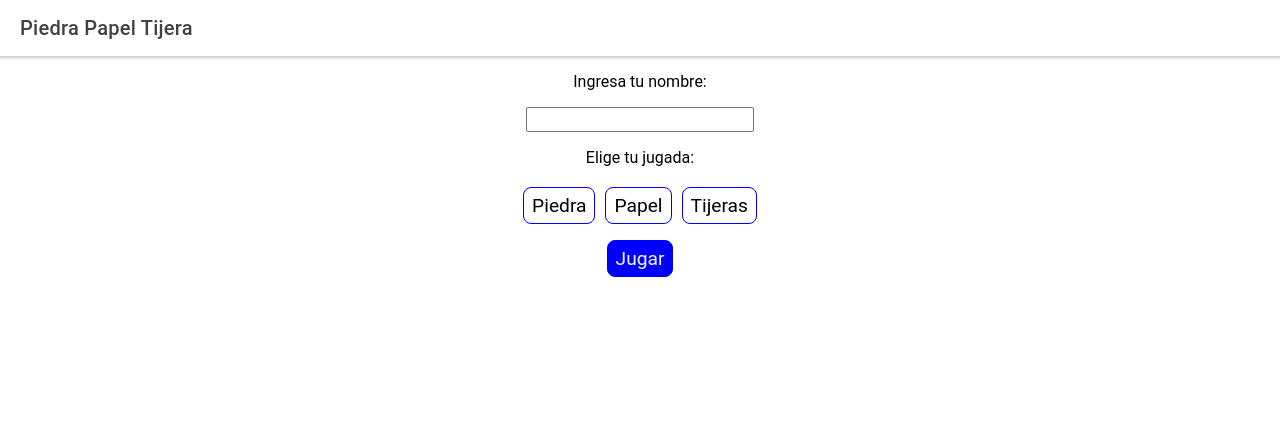
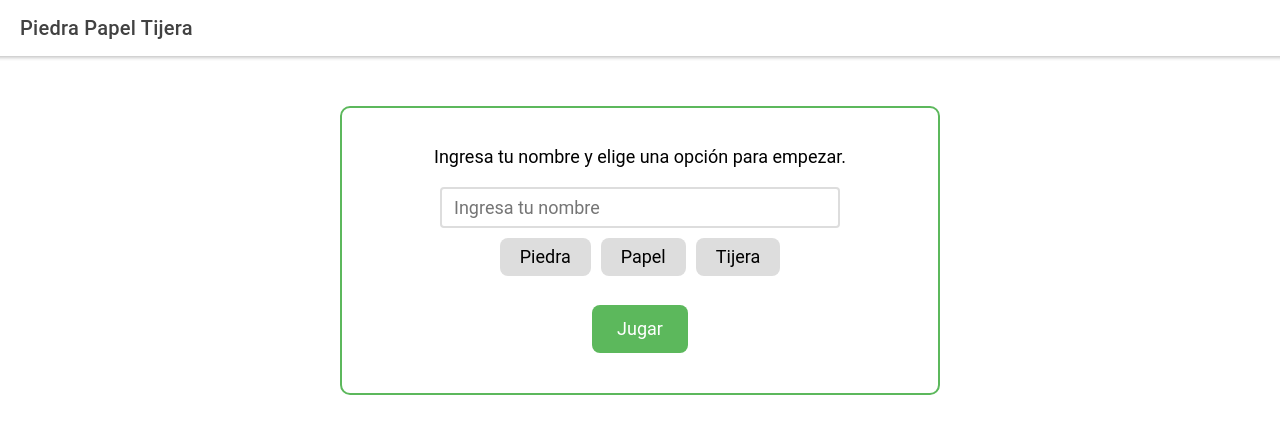
Before and after one commit to Franm0rales/Front_PPT, a React (Create React App) app: page /home in a window 1280 px wide. Shown: the top 434 px of the page. Built offline with nearby package versions, Linux system fonts and the light colour scheme.

Commit message:
css y condicionales en el return

```diff
--- a/package.json
+++ b/package.json
@@ -27,6 +27,7 @@
     "react-router": "^5.2.0",
     "react-router-dom": "^5.3.4",
     "react-scripts": "^5.0.0",
+    "sweetalert2": "^11.7.3",
     "typescript": "^4.1.3",
     "web-vitals": "^0.2.4",
     "workbox-background-sync": "^5.1.4",
--- a/src/components/Juego.css
+++ b/src/components/Juego.css
@@ -1,43 +1,83 @@
-.juego-container {
-    max-width: 500px;
-    margin: 0 auto;
+.container {
+  border: 2px solid #5cb85c;
+  border-radius: 10px;
+  margin: 50px auto;
+  padding: 20px;
+  max-width: 600px;
   text-align: center;
 }
 
-  .elecciones-container {
+.title {
+  margin-bottom: 20px;
+}
+
+.mensaje {
+  font-size: 18px;
+  margin-bottom: 20px;
+}
+
+.opciones {
+  margin-bottom: 20px;
+}
+
+.nombre-input {
+  font-size: 18px;
+  padding: 8px 12px;
+  margin-bottom: 10px;
+  border: 2px solid #ddd;
+  border-radius: 4px;
+  width: 100%;
+  max-width: 400px;
+}
+
+.botones-container {
   display: flex;
   justify-content: center;
   gap: 10px;
-    margin-top: 20px;
+  margin-bottom: 10px;
 }
 
-  button {
-    font-size: 1.2rem;
-    padding: 8px !important;
-background: transparent;
-border: 1px solid blue !important;
-border-radius: 8px !important;
+.boton-piedra, .boton-papel, .boton-tijera {
+  font-size: 18px;
+  padding: 10px 20px;
+  background-color: #ddd;
+  border: none;
+  border-radius: 8px;
+  cursor: pointer;
+}
 
+.boton-piedra:hover, .boton-papel:hover, .boton-tijera:hover {
+  background-color: #bbb;
+}
 
+.boton-piedra:active, .boton-papel:active, .boton-tijera:active {
+  background-color: #aaa;
+}
+
+.boton-jugar {
+  font-size: 18px;
+  padding: 15px 25px;
+  background-color: #5cb85c;
+  border-radius: 8px;
+  color: #fff;
 
 }
-  .btn-jugar{
-    margin-top: 16px;
-    padding: 16px;
-    border-radius: 8px;
-    background-color: blue;
-    color:  whitesmoke;
-  }
-  .resultado-container {
+
+.resultado {
   margin-top: 20px;
+  border-collapse: collapse;
 }
 
-  @media only screen and (max-width: 768px) {
-    .elecciones-container {
-      flex-direction: column;
+.resultado th {
+  border: 1px solid black;
+  background-color: #a0e6a0;
+  padding: 10px;
+  text-align: center;
 }
 
-    button {
-      margin-top: 10px;
+.resultado td {
+  border: 1px solid black;
+
+  padding: 10px;
+  text-align: center;
 }
-  }
--- a/src/components/Juego.tsx
+++ b/src/components/Juego.tsx
@@ -1,83 +1,119 @@
-import React, { useState } from "react";
-import { IonIcon } from "@ionic/react";
-import {document} from "ionicons/icons"
+import React, { useState, useEffect } from "react";
 import "./Juego.css";
 
 const elecciones = ["piedra", "papel", "tijeras"];
 
+
 const Juego = () => {
   const [nombreJugador, setNombreJugador] = useState("");
   const [eleccionJugador, setEleccionJugador] = useState("");
+  const [eleccionPendiente, setEleccionPendiente] = useState("");
   const [eleccionOponente, setEleccionOponente] = useState("");
   const [resultado, setResultado] = useState("");
+  const [iniciado, setIniciado] = useState(false);
+  const [contador, setContador] = useState(3);
 
-  const manejarNombreJugador = (e: React.ChangeEvent<HTMLInputElement>) => {
+  const elegirNombreJugador = (e: React.ChangeEvent<HTMLInputElement>) => {
     setNombreJugador(e.currentTarget.value);
   };
 
-  const manejarClicEleccion = (e: React.MouseEvent<HTMLButtonElement>) => {
-    setEleccionJugador(e.currentTarget.value);
+  const clickEleccion = (e: React.MouseEvent<HTMLButtonElement>) => {
+    setEleccionPendiente(e.currentTarget.value);
+    alert(`Has elegido ${e.currentTarget.value}. Pulsa "Jugar" para continuar.`);
   };
 
   const jugar = () => {
-    // Verificar si el jugador ingresó su nombre y eligió una opción antes de jugar
-    if (!nombreJugador || !eleccionJugador) {
+    // Introducir el nombre y verificarlo junto a la eleccion
+    if (!nombreJugador || !eleccionPendiente) {
       alert("Ingresa tu nombre y elige una opción antes de jugar.");
       return;
     }
 
-    // Generar la elección aleatoria del oponente
+    setIniciado(true);
+    setContador(3); // establecer el contador en 3 segundos
+
+    //Eleccion random del oponente
     const eleccionMaquina = elecciones[Math.floor(Math.random() * 3)];
     setEleccionOponente(eleccionMaquina);
 
-    // Determinar el resultado de la ronda
+    // Resultado
     let resultadoRonda;
-    if (eleccionJugador === eleccionMaquina) {
+    if (eleccionPendiente === eleccionMaquina) {
       resultadoRonda = "Empate";
     } else if (
-      (eleccionJugador === "piedra" && eleccionMaquina === "tijeras") ||
-      (eleccionJugador === "papel" && eleccionMaquina === "piedra") ||
-      (eleccionJugador === "tijeras" && eleccionMaquina === "papel")
+      (eleccionPendiente === "piedra" && eleccionMaquina === "tijera") ||
+      (eleccionPendiente === "papel" && eleccionMaquina === "piedra") ||
+      (eleccionPendiente === "tijera" && eleccionMaquina === "papel")
     ) {
       resultadoRonda = "Ganaste";
     } else {
       resultadoRonda = "Perdiste";
     }
 
-    // Actualizar el estado del resultado y reiniciar la elección del jugador
+    // Actualiza el estado y reinicia la eleccion
     setResultado(
-      `Elegiste ${eleccionJugador}. El oponente eligió ${eleccionMaquina}. ${resultadoRonda}.`
+      `${nombreJugador}, elegiste ${eleccionPendiente}. El oponente eligió ${eleccionMaquina}. ${resultadoRonda}.`
     );
+    setEleccionJugador(eleccionPendiente);
+    setEleccionPendiente("");
+  };
+  //Contador de 3 para conocer resultado
+  useEffect(() => {
+    if (contador === 0) {
+      // Si el contador llega a cero, detener la cuenta
+      return;
+    }
 
-  };
+    const intervalId = setInterval(() => {
+      setContador((prevContador) => prevContador - 1);
+    }, 1000);
+
+    return () => clearInterval(intervalId);
+  }, [contador]);
 
   return (
-    <div className="juego-container">
-      <p>Ingresa tu nombre:</p>
-      <input type="text" value={nombreJugador} onChange={manejarNombreJugador} />
-      <p>Elige tu jugada:</p>
-      <div className="elecciones-container">
-        <button className="btn-eleccion" onClick={manejarClicEleccion} value="piedra">
-          Piedra
-        </button>
-        <button className="btn-eleccion" onClick={manejarClicEleccion} value="papel">
-          Papel
-        </button>
-        <button className="btn-eleccion" onClick={manejarClicEleccion} value="tijeras">
-          Tijeras
-        </button>
-      </div>
+    <div className="container">
 
-      <button className="btn-jugar" onClick={jugar}>Jugar</button>
-      {eleccionOponente && (
-        <div className="resultado-container">
-          <p>Tu elegiste: {eleccionJugador}</p>
-          <p>El oponente eligió: {eleccionOponente}</p>
-          <p>{resultado}</p>
-        </div>
-      )}
+  <p className="mensaje">
+    {nombreJugador
+      ? eleccionJugador
+        ? `${nombreJugador}, elegiste ${eleccionJugador}.`
+        : `${nombreJugador}, elige una opción para empezar.`
+      : "Ingresa tu nombre y elige una opción para empezar."}
+  </p>
+  <div className="opciones">
+    <input type="text" placeholder="Ingresa tu nombre" onChange={elegirNombreJugador} className="nombre-input" />
+    <div className="botones-container">
+      <button value="piedra" onClick={clickEleccion} className="boton-piedra">Piedra</button>
+      <button value="papel" onClick={clickEleccion} className="boton-papel">Papel</button>
+      <button value="tijera" onClick={clickEleccion} className="boton-tijera">Tijera</button>
     </div>
+    {iniciado && <div className="contador">{contador}</div>}
+  <br />
+    <button onClick={jugar} className="boton-jugar">Jugar</button>
+  </div>
+  {resultado && (
+    <table className="resultado">
+      <thead>
+        <tr>
+          <th>{nombreJugador}</th>
+          <th>Oponente</th>
+          <th>Resultado</th>
+        </tr>
+      </thead>
+      <tbody>
+        <tr>
+          <td>{eleccionJugador}</td>
+          <td>{eleccionOponente}</td>
+          <td>{resultado}</td>
+        </tr>
+      </tbody>
+    </table>
+  )}
+</div>
   );
+
+
 };
 
 export default Juego;
```
Also changed, not shown: 1 other file (tests, documents, lock files or other folders). Lines whose indentation alone changed are shown as unchanged.
